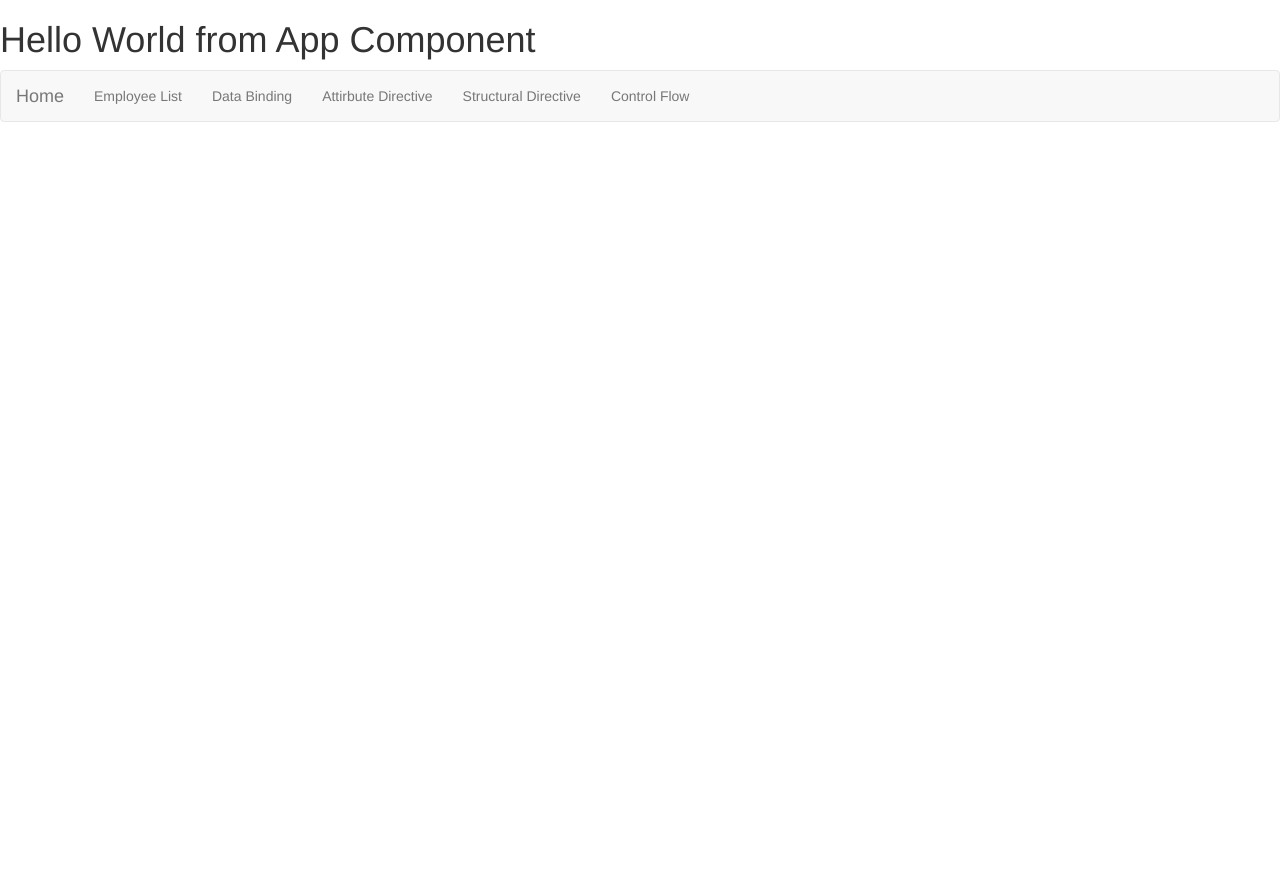
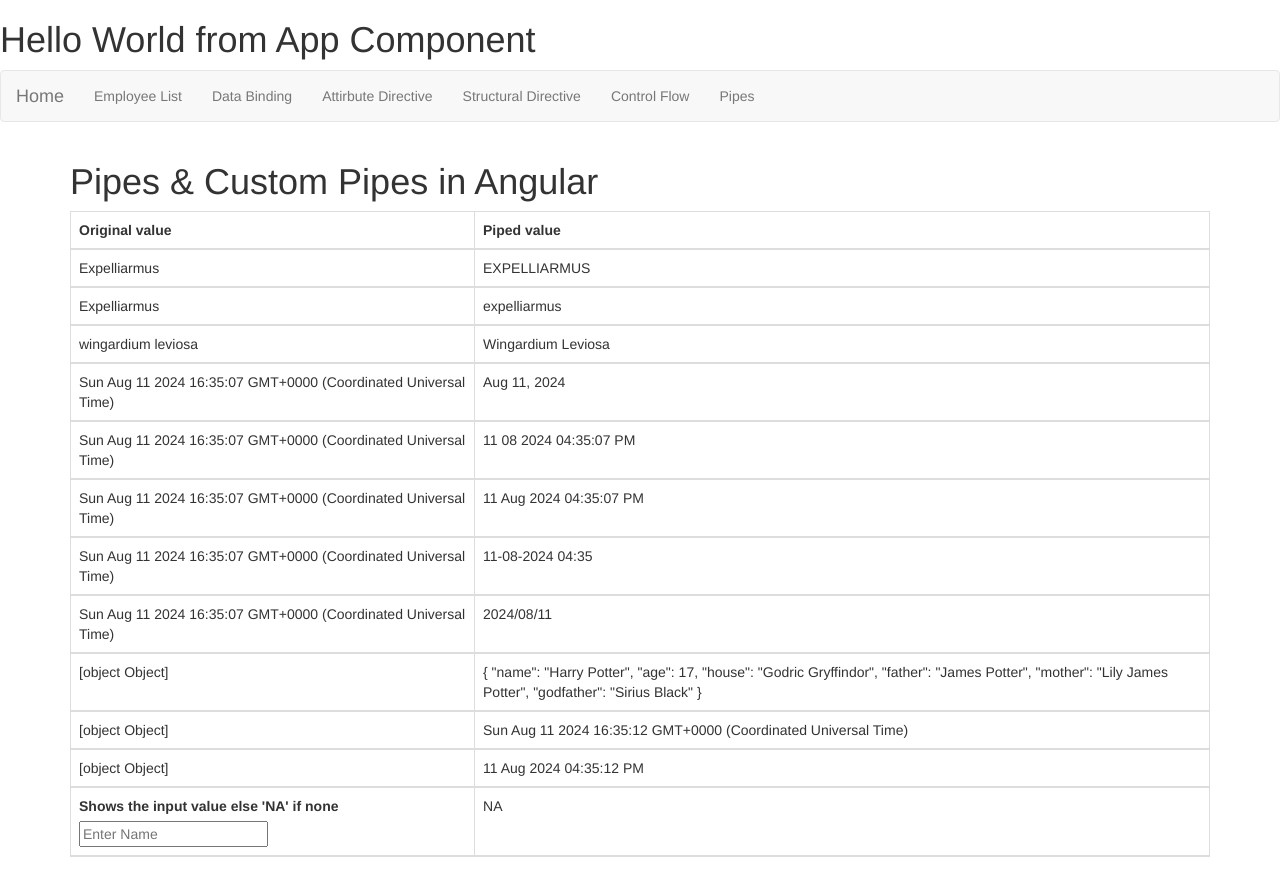
Before and after one commit to mrmSyd/angular-practice-projects, an Angular app in the folder angular18-practice/: page /pipes in a window 1280 px wide. Before the commit this address led to /. Before the commit the page ends 800 px from the top, so only its background shows below. Built offline with nearby package versions, Linux system fonts and the light colour scheme.

Commit message:
Pipes and Custom Pipe

```diff
--- /dev/null
+++ b/angular18-practice/src/app/Components/pipes/na.pipe.ts
@@ -0,0 +1,19 @@
+import { Pipe, PipeTransform } from '@angular/core';
+
+@Pipe({
+  name: 'na',
+  standalone: true
+})
+export class NaPipe implements PipeTransform {
+
+  transform(value: unknown, ...args: unknown[]): unknown {
+
+    if(value != undefined && value != null && value != ""){
+      return value;
+
+    } else {
+      return "NA";
+    }
+  }
+
+}
--- /dev/null
+++ b/angular18-practice/src/app/Components/pipes/pipes.component.html
@@ -0,0 +1,62 @@
+<div class="container">
+    <h1>Pipes & Custom Pipes in Angular</h1>
+    <table class="table table-bordered">
+        <thead>
+            <tr>
+                <th>Original value</th>
+                <th>Piped value</th>
+            </tr>
+            <tr>
+                <td>{{useUpperLowerCase}}</td>
+                <td>{{useUpperLowerCase | uppercase}}</td>
+            </tr>
+            <tr>
+                <td>{{useUpperLowerCase}}</td>
+                <td>{{useUpperLowerCase | lowercase}}</td>
+            </tr>
+            <tr>
+                <td>{{titleCasePipe}}</td>
+                <td>{{titleCasePipe | titlecase}}</td>
+            </tr>
+            <tr>
+                <td>{{currentDate}}</td>
+                <td>{{currentDate | date}}</td>
+            </tr>
+            <tr>
+                <td>{{currentDate}}</td>
+                <td>{{currentDate | date: 'dd MM yyyy hh:mm:ss a'}}</td>
+            </tr>
+            <tr>
+                <td>{{currentDate}}</td>
+                <td>{{currentDate | date: 'dd MMM yyyy hh:mm:ss a'}}</td>
+            </tr>
+            <tr>
+                <td>{{currentDate}}</td>
+                <td>{{currentDate | date: 'dd-MM-yyyy hh:mm'}}</td>
+            </tr>
+            <tr>
+                <td>{{currentDate}}</td>
+                <td>{{currentDate | date: 'yyyy/MM/dd'}}</td>
+            </tr>
+            <tr>
+                <td>{{harrysDetail}}</td>
+                <td>{{harrysDetail | json}}</td>
+            </tr>
+            <tr>
+                <td>{{currentTime}}</td>
+                <td>{{currentTime | async}}</td>
+            </tr>
+            <tr>
+                <td>{{currentTime}}</td>
+                <td>{{currentTime | async | date: 'dd MMM yyyy hh:mm:ss a'}}</td>
+            </tr>
+            <tr>
+                <td>
+                    <label for="name">Shows the input value else 'NA' if none</label>
+                    <input type="text" name="name" [(ngModel)]="name" placeholder="Enter Name" autocomplete="off">
+                </td>
+                <td>{{name | na}}</td>
+            </tr>
+        </thead>
+    </table>
+</div>
--- /dev/null
+++ b/angular18-practice/src/app/Components/pipes/pipes.component.ts
@@ -0,0 +1,33 @@
+import { AsyncPipe, DatePipe, JsonPipe, LowerCasePipe, TitleCasePipe, UpperCasePipe } from '@angular/common';
+import { Component } from '@angular/core';
+import { Observable, pipe, interval, map } from 'rxjs';
+import { NaPipe } from './na.pipe';
+import { FormsModule } from '@angular/forms';
+
+@Component({
+  selector: 'app-pipes',
+  standalone: true,
+  imports: [UpperCasePipe, LowerCasePipe, TitleCasePipe, DatePipe, JsonPipe, AsyncPipe, NaPipe, FormsModule],
+  templateUrl: './pipes.component.html',
+  styleUrl: './pipes.component.css'
+})
+export class PipesComponent {
+
+  useUpperLowerCase = "Expelliarmus";
+  titleCasePipe = "wingardium leviosa";
+  currentDate = new Date();
+  harrysDetail: any = {
+    name: "Harry Potter",
+    age: 17,
+    house: "Godric Gryffindor",
+    father: "James Potter",
+    mother: "Lily James Potter",
+    godfather: "Sirius Black",
+  }
+  currentTime: Observable<Date> = new Observable<Date>;
+  name = "";
+
+  constructor(){
+     this.currentTime = interval(1000).pipe(map(() => new Date()));
+  }
+}
--- a/angular18-practice/src/app/app.component.html
+++ b/angular18-practice/src/app/app.component.html
@@ -10,6 +10,7 @@
         <li><a [routerLink]="['/attribute-directive']">Attirbute Directive</a></li>
         <li><a routerLink="structural-directive">Structural Directive</a></li>
         <li><a routerLink="control-flow">Control Flow</a></li>
+        <li><a routerLink="pipes">Pipes</a></li>
       </ul>
     </div>
 </nav>
```
Also changed, not shown: angular18-practice/src/app/app.routes.ts (+6 -1 lines), angular18-practice/src/app/Components/pipes/pipes.component.css (added), 2 other files (tests, documents, lock files or other folders).
